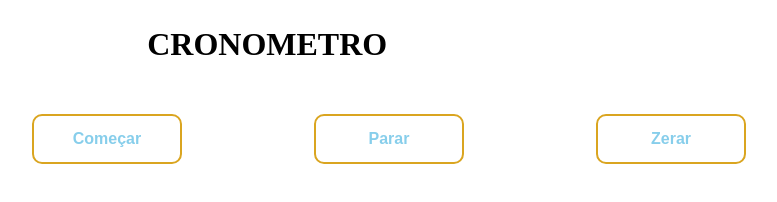
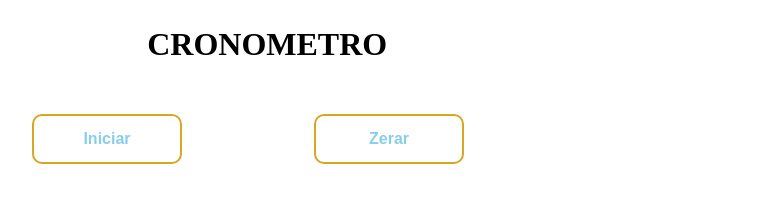
Before and after one commit to amandah-coslo/atividade_cronometro, a plain HTML site: page index.html in a window 1280 px wide. Shown: the whole page, without its empty margins (96-873 px from the left). Drawn offline with Linux system fonts and the light colour scheme.

Commit message:
Junção dos botões iniciar/parar

```diff
--- a/index.html
+++ b/index.html
@@ -10,14 +10,18 @@
   <body>
     <div class="relogio">
       <h1>CRONOMETRO</h1>
-        <div id="crono"></div>
+      <div id="crono"></div>
 
-      <button type="button" class="botao" id="iniciar" onclick="iniciar()">Começar</button>
-      <button type="button" class="botao" id="parar">Parar</button>
-      <button type="button" class="botao" id="zerar">Zerar</button>
+      <input type="button" class="botao" id="iniciar" onclick="mudar()" value="Iniciar">
+      <input type="button" class="botao" id="zerar" onclick="limpalimpa()" value="Zerar">
+
     </div>
     <script>
       var relCrono = document.getElementById('crono');
+      var iniciar = document.getElementById('iniciar');
+      var parar =  document.getElementById('parar');
+      var zerar = document.getElementById('zerar');
+
       var cent = 0;
       var seg = 0;
       var min = 0;
@@ -37,7 +41,6 @@
         }
 
         //interpolação de string
-
         var segundo = seg < 10 ? `0`+ seg : seg;
         var minuto = min < 10 ? `0` + min : min;
 
@@ -45,31 +48,30 @@
         relCrono.innerHTML = cronometro;
       };
 
-      //inicia o cronometro
-      function inicia() {
-        timer = setInterval(cronometro, 10);
-      }
+      //mudar os botões de iniciar para parar
+      function mudar() {
+        var flag = true;
 
-      //para o cronometro
-      function para() {
-        clearInterval(timer)
+        if (iniciar.value == "Iniciar"){
+          //inicia o cronometro
+          flag = false;
+          iniciar.value = "Parar";
+          timer = setInterval(cronometro, 10);
+        } else {
+          //para o cronometro
+          flag = true;
+          iniciar.value = "Iniciar"
+          clearInterval(timer);
+        }
       }
 
       //zera o cronometro
-      function zera() {
+      function limpalimpa(){
         seg = 0;
         min = 0;
 
-        relCrono.innerHTML = `00:00`
+        relCrono.innerHTML='00:00'
       }
-
-      var iniciar = document.getElementById('iniciar');
-      var parar =  document.getElementById('parar');
-      var zerar = document.getElementById('zerar');
-
-      iniciar.addEventListener('click', inicia, false);
-      parar.addEventListener('click', para, false);
-      zerar.addEventListener('click', zera, false);
     </script>
   </body>
 </html>
```
